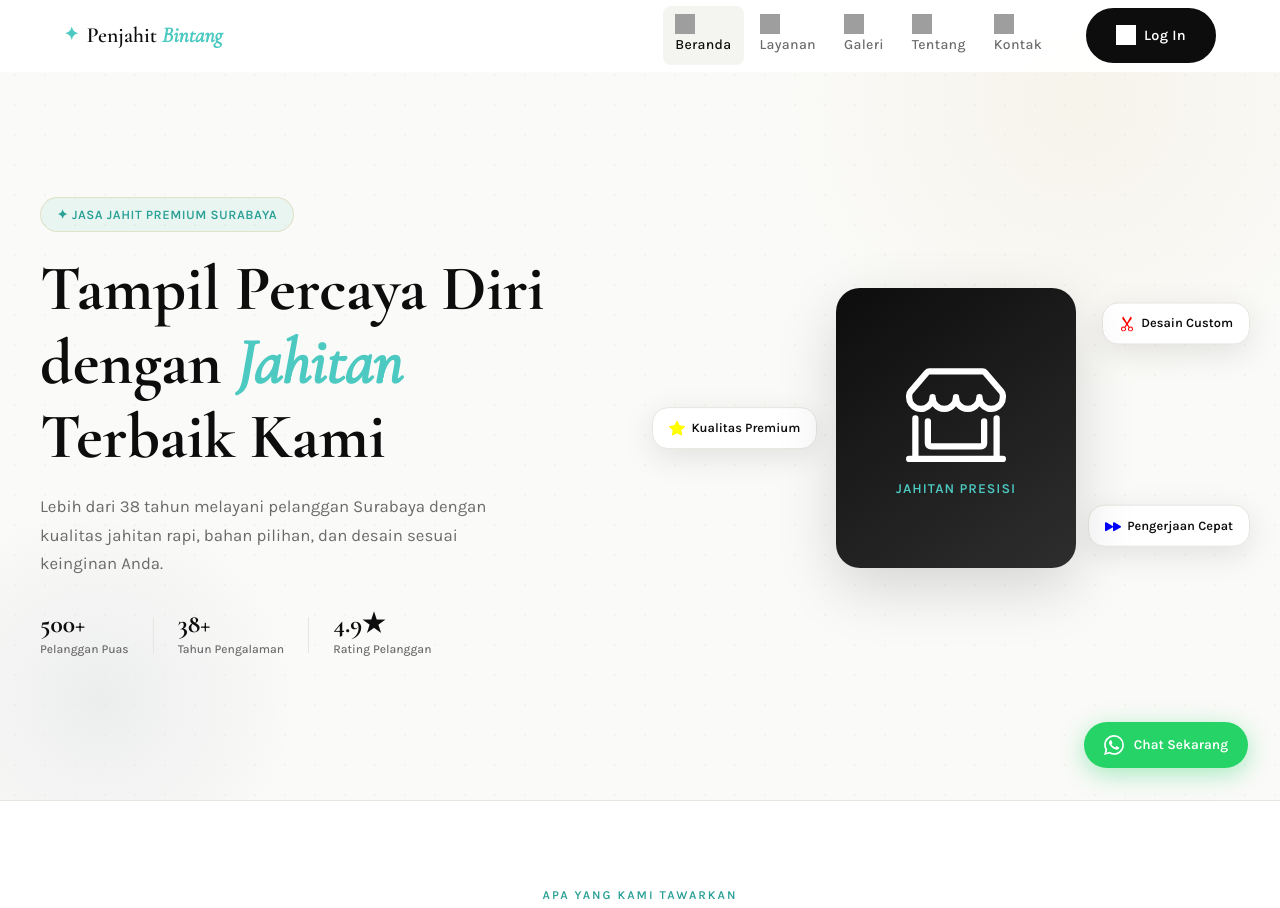
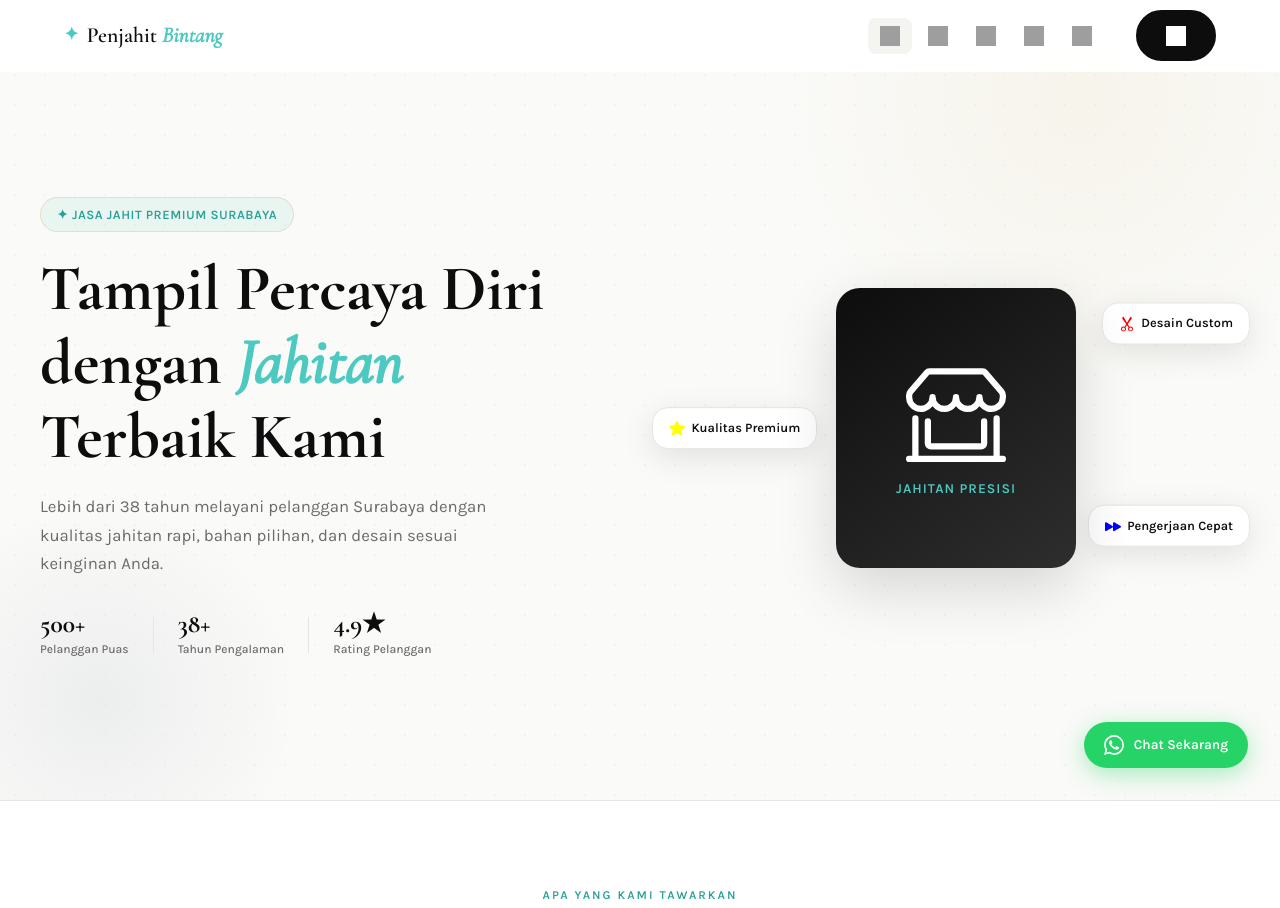
Before and after one commit to JeanvonAbidenheim/Penjahit-Bintang, a plain HTML site: page index.html in a window 1280 px wide. Shown: the top 908 px of the page. Drawn offline with nearby package versions, Linux system fonts and the light colour scheme; no server answers; grey boxes are pictures that could not be loaded.

```diff
--- a/index.html
+++ b/index.html
@@ -48,14 +48,14 @@
       </a>
 
       <nav class="nav-menu" id="navMenu">
-        <a href="#home"      class="nav-link active"><img width="20" height="20" src="https://img.icons8.com/deco-glyph/20/home.png" alt="home"/> Beranda</a>
-        <a href="#layanan"   class="nav-link"><img width="20" height="20" src="https://img.icons8.com/deco-glyph/20/service.png" alt="service"/> Layanan</a>
-        <a href="#galeri"    class="nav-link"><img width="20" height="20" src="https://img.icons8.com/glyph-neue/20/gallery.png" alt="gallery"/> Galeri</a>
-        <a href="#tentang"   class="nav-link"><img width="20" height="20" src="https://img.icons8.com/ios-filled/20/info.png" alt="info"/> Tentang</a>
-        <a href="#kontak"    class="nav-link"><img width="20" height="20" src="https://img.icons8.com/ios-filled/20/contact-card.png" alt="contact-card"/> Kontak</a>
+        <a href="#home"      class="nav-link active"><img width="20" height="20" src="https://img.icons8.com/deco-glyph/20/home.png" alt="home"/></a>
+        <a href="#layanan"   class="nav-link"><img width="20" height="20" src="https://img.icons8.com/deco-glyph/20/service.png" alt="service"/></a>
+        <a href="#galeri"    class="nav-link"><img width="20" height="20" src="https://img.icons8.com/glyph-neue/20/gallery.png" alt="gallery"/></a>
+        <a href="#tentang"   class="nav-link"><img width="20" height="20" src="https://img.icons8.com/ios-filled/20/info.png" alt="info"/></a>
+        <a href="#kontak"    class="nav-link"><img width="20" height="20" src="https://img.icons8.com/ios-filled/20/contact-card.png" alt="contact-card"/></a>
       </nav>
 
-      <a href="auth.html" class="btn-primary"><img width="20" height="20" src="https://img.icons8.com/ios-filled/20/login-rounded-right.png" alt="login-rounded-right" style="filter: brightness(0) invert(1);"> Log In</a>
+      <a href="auth.html" class="btn-primary"><img width="20" height="20" src="https://img.icons8.com/ios-filled/20/login-rounded-right.png" alt="login-rounded-right" style="filter: brightness(0) invert(1);"></a>
 
       <button class="hamburger" id="hamburger" aria-label="Buka menu">
         <span></span><span></span><span></span>
```
